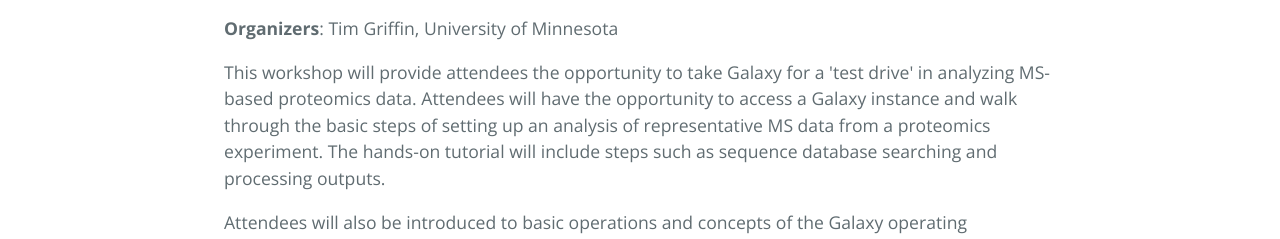
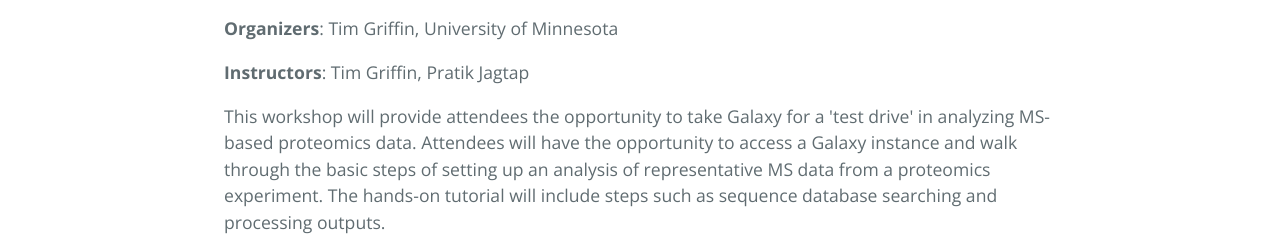
Before and after one commit to galaxyproteomics/asms2016, a plain HTML site: page index.html in a window 1280 px wide. Shown: the part 526-765 px from the top of the page. Drawn offline with nearby package versions, Linux system fonts and the light colour scheme.

Commit message:
Pratik Edits

```diff
--- a/index.html
+++ b/index.html
@@ -23,7 +23,7 @@
 
 <p><strong>Organizers</strong>: Tim Griffin, University of Minnesota</p>
 
-<!-- <p><strong>Instructors</strong>: Tim Griffin, Dave Clements, Candace Guerrero, Getiria Onsongo and Pratik Jagtap</p> -->
+<p><strong>Instructors</strong>: Tim Griffin, Pratik Jagtap</p>
 
 <p>This workshop will provide attendees the opportunity to take Galaxy for a 'test drive' in analyzing MS-based proteomics data. Attendees will have the opportunity to access a Galaxy instance and walk through the basic steps of setting up an analysis of representative MS data from a proteomics experiment. The hands-on tutorial will include steps such as sequence database searching and processing outputs.</p>
 
```
